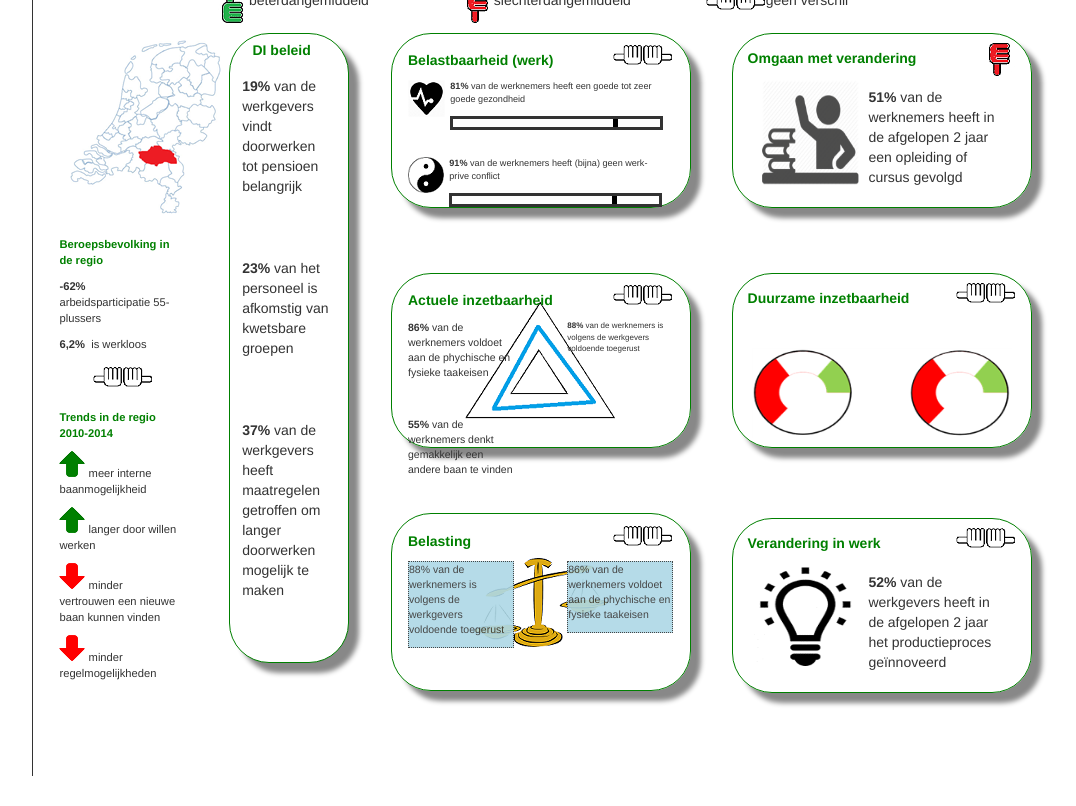
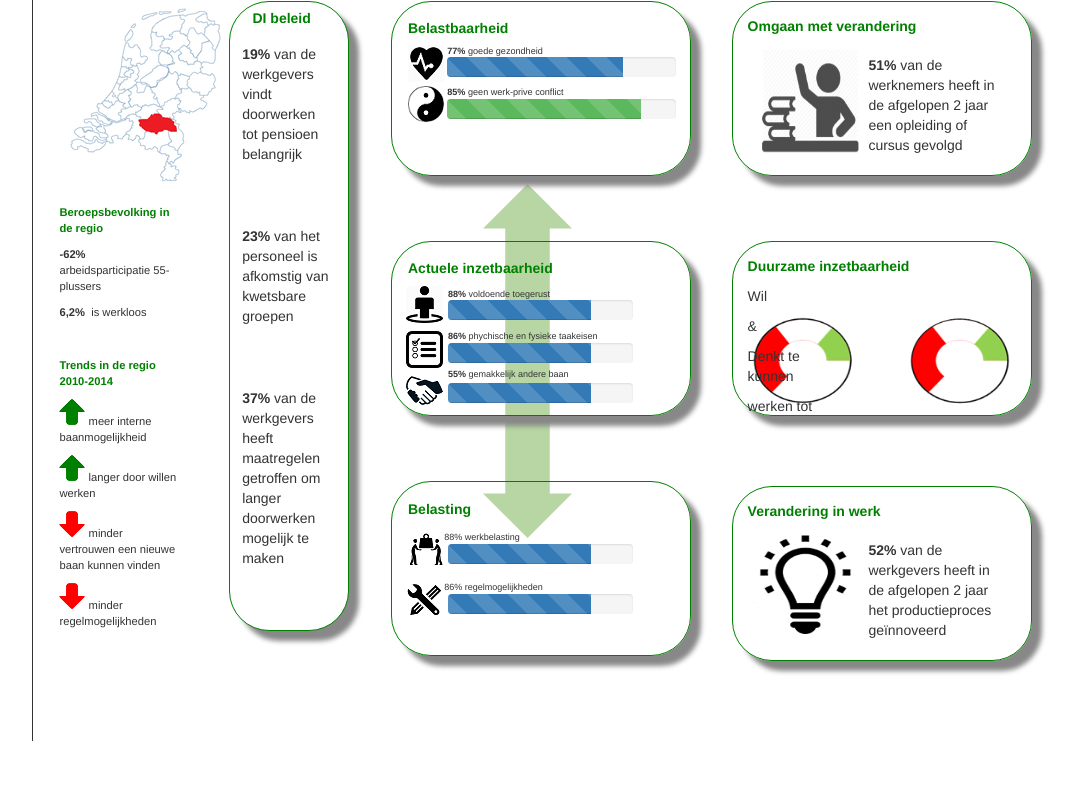
Before and after one commit to JorisJonk/TNO, a plain HTML site: page index.html in a window 1280 px wide. Shown: the part 173-979 px from the top of the page, without its empty margins (113-1189 px from the left). After the commit the page ends 944 px from the top, so only its background shows below. Drawn offline with nearby package versions, Linux system fonts and the light colour scheme.

Commit message:
laatste versie horizontaal

```diff
--- a/index.html
+++ b/index.html
@@ -11,9 +11,9 @@
     <script src="https://ajax.googleapis.com/ajax/libs/jquery/3.2.1/jquery.min.js"></script>
     <SCRIPT LANGUAGE="JavaScript">
         var NOBrabant = new Array("Noord-oost Brabant", "82%", "20%", 1, 1, 2, 2, "20%", "21%", "22%", "40%", "50%", "12%", "70%", "20%", "21%", "22%", "40%", "50%", "12%", "70%", "22%", "40%", "50%", "12%", "70%", "20%", "21%");
-    var Zuidholland = new Array("Zuidholland", "50%", "40%", 2, 2, 1, 1, "30%", "40%", "22%", "21%",  "82%", "20%", "22%", "40%", "50%", "12%","30%", "40%", "22%", "21%",  "82%", "20%", "22%", "21%",  "82%", "20%", "22%", "40%", "50%", "12%" );
+        var Zuidholland = new Array("Zuidholland", "50%", "40%", 2, 2, 1, 1, "30%", "40%", "22%", "21%", "82%", "20%", "22%", "40%", "50%", "12%", "30%", "40%", "22%", "21%", "82%", "20%", "22%", "21%", "82%", "20%", "22%", "40%", "50%", "12%");
         var Westbrabant = new Array("")
-    var options = new Array( NOBrabant, Zuidholland, Westbrabant);
+        var options = new Array(NOBrabant, Zuidholland, Westbrabant);
 
 
 
@@ -23,7 +23,7 @@
         }
       */
 
-function changeview1(number){
+        function changeview1(number) {
             console.log("changedview");
             var nr = number - 1;
             document.getElementById("regionaam").innerHTML = options[nr][0];
@@ -57,7 +57,43 @@ document.getElementById("innov").innerHTML = options[nr][27];
 
         }
 
+        function move() {
+            var elem = document.getElementById("bar1");
+            var width = 1;
+            var id = setInterval(frame, 10);
+            var max = 81;
 
+            function frame() {
+                if (width >= max) {
+                    clearInterval(id);
+                } else {
+                    width++;
+                    document.getElementById("goedgez").innerHTML = width + "%";
+                    elem.style.width = width + '%';
+
+
+                }
+            }
+        }
+
+        function move2() {
+            var elem = document.getElementById("bar2");
+            var width = 1;
+            var id = setInterval(frame, 10);
+            var max = 85;
+
+            function frame() {
+                if (width >= max) {
+                    clearInterval(id);
+                } else {
+                    width++;
+                    document.getElementById("werkprive").innerHTML = width + "%";
+                    elem.style.width = width + '%';
+
+
+                }
+            }
+        }
     </script>
 
 </head>
@@ -80,7 +116,7 @@ document.getElementById("innov").innerHTML = options[nr][27];
     <span class="caret"></span>
   </button>
                                 <ul class="dropdown-menu" aria-labelledby="dropdownMenu1">
-                                    <li><a onclick="changeview1(1)" >Brabant</a></li>
+                                    <li><a onclick="changeview1(1); move(); move2()">Brabant</a></li>
                                     <li class="dropdown-header">Dropdown header</li>
                                     <li><a onclick="changeview1(2)">Zuid-Holland</a></li>
                                     <li><a href="#">Utrecht</a></li>
@@ -103,16 +139,16 @@ document.getElementById("innov").innerHTML = options[nr][27];
                 <div class="col-xs-2">
                 </div>
                 <div class="col-xs-3">
-                    <img class="floatleft" src="image/thumbsup.png">
-                    <p> beterdangemiddeld </p>
+                    <!--<img class="floatleft" src="image/thumbsup.png">
+                    <p> beterdangemiddeld </p> -->
                 </div>
                 <div class="col-xs-3">
-                    <img class="floatleft" src="image/thumbsdown.png">
-                    <p> slechterdangemiddeld </p>
+                  <!--  <img class="floatleft" src="image/thumbsdown.png">
+                    <p> slechterdangemiddeld </p> -->
                 </div>
                 <div class="col-xs-3">
-                    <img class="floatleft" src="image/thumbsnormal.png">
-                    <p>geen verschil </p>
+                    <!-- <img class="floatleft" src="image/thumbsnormal.png">
+                    <p>geen verschil </p> -->
                 </div>
             </div>
 
@@ -133,7 +169,7 @@ document.getElementById("innov").innerHTML = options[nr][27];
                             <p> <span id="werkloos" style="font-weight: bold;"> 6,2% </span> &nbsp;is werkloos </p>
                         </div>
                         <div id="contentc">
-                            <img src="image/thumbsnormal.png" class="thumbsnormal" />
+                          <!--  <img src="image/thumbsnormal.png" class="thumbsnormal" /> -->
                         </div>
 
                         <div class="fctextbox">
@@ -164,30 +200,41 @@ document.getElementById("innov").innerHTML = options[nr][27];
                 </div>
                 <div class="col-xs-4">
                     <div class="box3">
+
+
                         <div class="row">
                             <div class="textbox3">
-                                <p class="greenheader"> Belastbaarheid (werk) </p>
-                                <div id="content">
-                                    <img src="image/thumbsnormal.png" class="thumbsnormal" />
+                              <div id="titel1">
+                                <p class="greenheader"> Belastbaarheid </p>
                               </div>
+
                                 <div id="cardio">
                                     <img src="image/cardio.png" alt="heartbeat">
                                 </div>
                                 <div id="floattext">
-                                    <p><span id="goedgez" style="font-weight: bold;"> 81% </span>van de werknemers heeft een goede tot zeer goede gezondheid </p>
+                                    <p><span id="goedgez" style="font-weight: bold;"> 77% </span>goede gezondheid </p>
                                 </div>
-                                <div id="gezondheidsbalk">
-                                    <div id="gezondheidsbalkmeter">
+
+                                <div class="healthbar" style="position: absolute; width: 70%; right: 15px; top: 56px; ">
+                                    <div class="progress">
+                                        <div id="bar1" class="progress-bar progress-bar-striped active" role="progressbar" aria-valuenow="40" aria-valuemin="0" aria-valuemax="100" style="width:77%">
+
                                         </div>
                                     </div>
-                                <div id="cardio">
+                                </div>
+
+
+                                <div id="jingjang">
                                     <img src="image/jingjang.png" alt="jingjang">
                                 </div>
-                                <div id="floattext">
-                                    <p> <span id="werkprive" style="font-weight: bold;"> 91% </span> van de werknemers heeft (bijna) geen werk-prive conflict </p>
+                                <div id="floattext2">
+                                    <p> <span id="werkprive" style="font-weight: bold;"> 85% </span> geen werk-prive conflict </p>
                                 </div>
-                                <div id="gezondheidsbalk">
-                                    <div id="gezondheidsbalkmeter">
+                                <div class="healthbar" style="position: absolute; width: 70%; top: 98px; left: 83px;">
+                                    <div class="progress">
+                                        <div id="bar2" class="progress-bar progress-bar-success progress-bar-striped active" role="progressbar" aria-valuenow="40" aria-valuemin="0" aria-valuemax="100" style="width:85%">
+
+                                        </div>
                                     </div>
                                 </div>
                             </div>
@@ -197,16 +244,46 @@ document.getElementById("innov").innerHTML = options[nr][27];
                             <div class="textbox3a">
                                 <p class="greenheader"> Actuele inzetbaarheid </p>
                                 <div id="content">
-                                    <img src="image/thumbsnormal.png" class="thumbsnormal" />
+
+                                    <div id="toegerust">
+                                        <img src="image/toegerust.png" />
                                     </div>
+                                    <div class="healthbar" style="position: absolute; width: 70%; right: 40px; top: 12px; ">
+                                        <div class="progress">
+                                            <div id="bar1" class="progress-bar progress-bar-striped active" role="progressbar" aria-valuenow="40" aria-valuemin="0" aria-valuemax="100" style="width:77%">
+                                            </div>
+                                        </div>
+                                    </div>
+
+                                        <div id="eisen">
+                                            <img src="image/checklist.png" />
+                                        </div>
+                                        <div class="healthbar" style="position: absolute; width: 70%; right: 40px; top: 55px; ">
+                                            <div class="progress">
+                                                <div id="bar1" class="progress-bar progress-bar-striped active" role="progressbar" aria-valuenow="40" aria-valuemin="0" aria-valuemax="100" style="width:77%">
+                                                </div>
+                                            </div>
+                                        </div>
+
+                                        <div id="nieuwbaan">
+                                            <img src="image/handshake.png" />
+                                        </div>
+                                        <div class="healthbar" style="position: absolute; width: 70%; right: 40px; top: 95px; ">
+                                            <div class="progress">
+                                                <div id="bar1" class="progress-bar progress-bar-striped active" role="progressbar" aria-valuenow="40" aria-valuemin="0" aria-valuemax="100" style="width:77%">
+                                                </div>
+                                            </div>
+                                        </div>
+
                                         <div id="textbox1">
-                                    <p> <span id="voltoeg" style="font-weight: bold;"> 88% </span> van de werknemers is volgens de werkgevers voldoende toegerust </p>
+                                            <p> <span id="voltoeg" style="font-weight: bold;"> 88% </span> voldoende toegerust </p>
                                         </div>
                                         <div id="textbox2">
-                                    <p> <span id="taakeisen" style="font-weight: bold;"> 86% </span> van de werknemers voldoet aan de phychische en fysieke taakeisen </p>
+                                            <p> <span id="taakeisen" style="font-weight: bold;"> 86% </span> phychische en fysieke taakeisen </p>
                                         </div>
                                         <div id="textbox3">
-                                  <p> <span id="maknieuw" style="font-weight: bold;"> 55% </span> van de werknemers denkt gemakkelijk een andere baan te vinden </p>
+                                            <p> <span id="maknieuw" style="font-weight: bold;"> 55% </span> gemakkelijk andere baan </p>
+                                        </div>
                                     </div>
                                 </div>
                             </div>
@@ -215,13 +292,32 @@ document.getElementById("innov").innerHTML = options[nr][27];
                             <div class="textbox3b">
                                 <p class="greenheader"> Belasting </p>
                                 <div id="content">
-                                    <img src="image/thumbsnormal.png" class="thumbsnormal" />
+                                  <div id="werkbelasting">
+                                      <img src="image/load.png" />
+                                  </div>
+                                  <div class="healthbar" style="position: absolute; width: 70%; right: 40px; top: 15px; ">
+                                      <div class="progress">
+                                          <div id="bar1" class="progress-bar progress-bar-striped active" role="progressbar" aria-valuenow="40" aria-valuemin="0" aria-valuemax="100" style="width:77%">
+                                          </div>
+                                      </div>
+                                  </div>
+
+                                  <div id="regelmogelijkheden">
+                                      <img src="image/regelen.png" />
+                                  </div>
+                                  <div class="healthbar" style="position: absolute; width: 70%; right: 40px; top: 65px; ">
+                                      <div class="progress">
+                                          <div id="bar1" class="progress-bar progress-bar-striped active" role="progressbar" aria-valuenow="40" aria-valuemin="0" aria-valuemax="100" style="width:77%">
+                                          </div>
+                                      </div>
+                                  </div>
+
                                 </div>
                                 <div id="textbox4">
-                                    <p> 88% van de werknemers is volgens de werkgevers voldoende toegerust </p>
+                                    <p> 88% werkbelasting </p>
                                 </div>
                                 <div id="textbox5">
-                                    <p> 86% van de werknemers voldoet aan de phychische en fysieke taakeisen </p>
+                                    <p> 86% regelmogelijkheden </p>
                                 </div>
                             </div>
                         </div>
@@ -236,7 +332,7 @@ document.getElementById("innov").innerHTML = options[nr][27];
                         <div class="textbox4imga">
                             <p class="greenheader"> Omgaan met verandering </p>
                             <div id="contentb">
-                                <img src="image/thumbsdown.png" class="thumbsnormal" />
+                                <!--<img src="image/thumbsdown.png" class="thumbsnormal" /> -->
                             </div>
                             <div id="textbox1b">
                                 <p> <span id="cursop" style="font-weight: bold;"> 51% </span> van de werknemers heeft in de afgelopen 2 jaar een opleiding of cursus gevolgd </p>
@@ -245,13 +341,25 @@ document.getElementById("innov").innerHTML = options[nr][27];
                         <div class="textbox4imgb">
                             <p class="greenheader"> Duurzame inzetbaarheid </p>
                             <div id="content">
-                                <img src="image/thumbsnormal.png" class="thumbsnormal" />
+                              <!--  <img src="image/thumbsnormal.png" class="thumbsnormal" /> -->
+                            </div>
+                            <div class="tekstbox41">
+                                <p> Wil </p>
+                            </div>
+                            <div class="tekstbox42">
+                                <p> & </p>
+                            </div>
+                            <div class="tekstbox43">
+                                <p> Denkt te <br> kunnen </p>
+                            </div>
+                            <div class="tekstbox44">
+                                <p> werken tot </p>
                             </div>
                         </div>
                         <div class="textbox4imgc">
                             <p class="greenheader"> Verandering in werk </p>
                             <div id="content">
-                                <img src="image/thumbsnormal.png" class="thumbsnormal" />
+                              <!--  <img src="image/thumbsnormal.png" class="thumbsnormal" /> -->
                             </div>
                             <div id="textbox1b">
                                 <p> <span id="innov" style="font-weight: bold;"> 52% </span> van de werkgevers heeft in de afgelopen 2 jaar het productieproces geïnnoveerd </p>
--- a/mystyle.css
+++ b/mystyle.css
@@ -1,14 +1,19 @@
 .container {
     width: 1020px !important;
 }
-@media (min-width: 992px){
+
+@media (min-width: 992px) {
     .container {
         width: 1020px !important;
-}}
-@media (min-width: 768px){
+    }
+}
+
+@media (min-width: 768px) {
     .container {
         width: 1020px !important;
-}}
+    }
+}
+
 .box1 {
     width: 100%;
     height: 100%;
@@ -41,7 +46,6 @@
     word-break: normal;
     border-width: thin;
     box-shadow: 10px 10px 5px #888888;
-
 }
 
 .box3 {
@@ -51,7 +55,10 @@
     border-style: hidden;
     border-color: green;
     border-radius: 40px;
-
+    background-image: url('image/beleidspijl1.png');
+    background-repeat: no-repeat;
+    background-position: center;
+    background-position:
 }
 
 .box4 {
@@ -116,7 +123,7 @@
     float: right;
     height: 175px;
     width: 300px;
-    background-image: url('image/triangle.png');
+
     background-repeat: no-repeat;
     background-position: center;
     border-width: thin;
@@ -132,12 +139,12 @@
     height: 175px;
     width: 300px;
     float: right;
-    height: auto;
-    background-image: url('image/scale.png');
     background-repeat: no-repeat;
     background-position: center;
     border-width: thin;
     box-shadow: 10px 10px 5px #888888;
+
+
 }
 
 .textbox4 {
@@ -183,6 +190,7 @@
     background-position: bottom center;
     border-width: thin;
     box-shadow: 10px 10px 5px #888888;
+    display: inline-block;
 }
 
 .textbox4imgc {
@@ -232,41 +240,15 @@
     padding: 2%;
 }
 
-#gezondheidsbalk {
-    width: 80%;
-    border-style: solid;
-    padding: 0;
-    font-size: 80%;
-    z-index: -1;
-    float: left;
-    margin-bottom: 10%;
-}
-
-#gezondheidsbalkmeter {
-    width: 80%;
-    height: 140%;
-    border-right: solid;
-    border-color: black;
-    border-width: thick;
-    position: relative;
-    top: 0;
-    left: 0;
-    padding: 2%;
-    word-wrap: break-word;
-    background-color: rgba(0, 0, 0, 0);
-    z-index: 1;
-    float: left;
-    margin: 0;
-}
-
-#conflictbalk {}
-
-#conflictbalkmeter {}
-
 #cardio {
     float: left;
     margin-right: 2%;
-    margin-bottom: 10%;
+    position: absolute;
+    top: 44px;
+}
+#jingjang {
+    position: absolute;
+    top: 85px;
 }
 
 #floattext {
@@ -275,6 +257,22 @@
     font-size: 65%;
     word-break: normal;
     width: 80%;
+    position: absolute;
+    left: 83px;
+    top: 44px;
+
+}
+
+#floattext2 {
+    float: left;
+    margin: 0;
+    font-size: 65%;
+    word-break: normal;
+    width: 80%;
+    position: absolute;
+    left: 83px;
+    top: 85px;
+
 }
 
 .spacing {
@@ -284,11 +282,58 @@
 }
 
 #textbox1 {
-    float: right;
-    font-size: 8px;
-    width: 40%;
+    font-size: 9px;
+    position: absolute;
+    top: 0px;
+    left: 40px;
 }
 
+
+
+#textbox2 {
+
+        left: 40px;
+        top: 42px;
+        font-size: 9px;
+    position: absolute;
+}
+
+#textbox3 {
+  position: absolute;
+    font-size: 75%;
+    font-size: 9px;
+    left: 40px;
+    top: 80px;
+}
+
+#toegerust {
+  position: absolute;
+  right: 230px;
+  top: 50px;
+}
+
+#eisen {
+ position: absolute;
+ right: 230px;
+ top: 95px;
+
+}
+#nieuwbaan {
+  position: absolute;
+  right: 230px;
+  top: 132px;
+}
+#werkbelasting {
+  position: absolute;
+  right: 230px;
+  top: 52px;
+}
+
+#regelmogelijkheden {
+  position: absolute;
+  right: 230px;
+  top: 102px;
+}
 #textbox1b {
     float: right;
     margin-top: 3%;
@@ -297,39 +342,26 @@
     width: 50%;
 }
 
-#textbox2 {
-    float: left;
-    font-size: 75%;
-    margin-right: 5%;
-    width: 40%;
-    margin-bottom: 10%;
-}
+#textbox4 {
+  position: absolute;
+  font-size: 9px;
+  top: 530px;
+  left: 80px;
 
-#textbox3 {
-    float: bottom;
-    font-size: 75%;
-    width: 40%;
-}
-
-#textbox4 {
-    float: left;
-    font-size: 75%;
-    width: 40%;
-    margin-bottom: 10%;
-    background-color: lightblue;
-    opacity: 0.9;
-    border: dotted;
-    border-width: thin;
 }
 
 #textbox5 {
-    float: right;
-    font-size: 75%;
-    width: 40%;
-    background-color: lightblue;
-    opacity: 0.9;
-    border: dotted;
-    border-width: thin;
+    position: absolute;
+    font-size: 9px;
+    top: 580px;
+    left: 80px;
+}
+
+#titel1 {
+
+}
+#beleidspijl1 {
+  position: relative;
 }
 
 .floatleft {
@@ -339,7 +371,6 @@
 .regionaam {
     background-color: green;
 }
-
 
 #content {
     position: relative;
@@ -367,10 +398,18 @@
     margin-right: 10%;
     margin-left: 30%;
     margin-top: 10%;
-
 }
 
-.btn btn-default dropdown-toggle{
-  background-color: green;
+#tekstbox41 {
+    float: left;
+    display: inline-block;
+    width: 10%;
+}
 
+#tekstbox42 {
+    float: left;
 }
+
+#tekstbox43 {}
+
+#tekstbox44 {}
```
Also changed, not shown: image/beleidspijl1.png (added), image/checklist.png (added), image/handshake.png (added), image/load.png (added), image/regelen.png (added), image/toegerust.png (added). Lines whose indentation alone changed are shown as unchanged.
